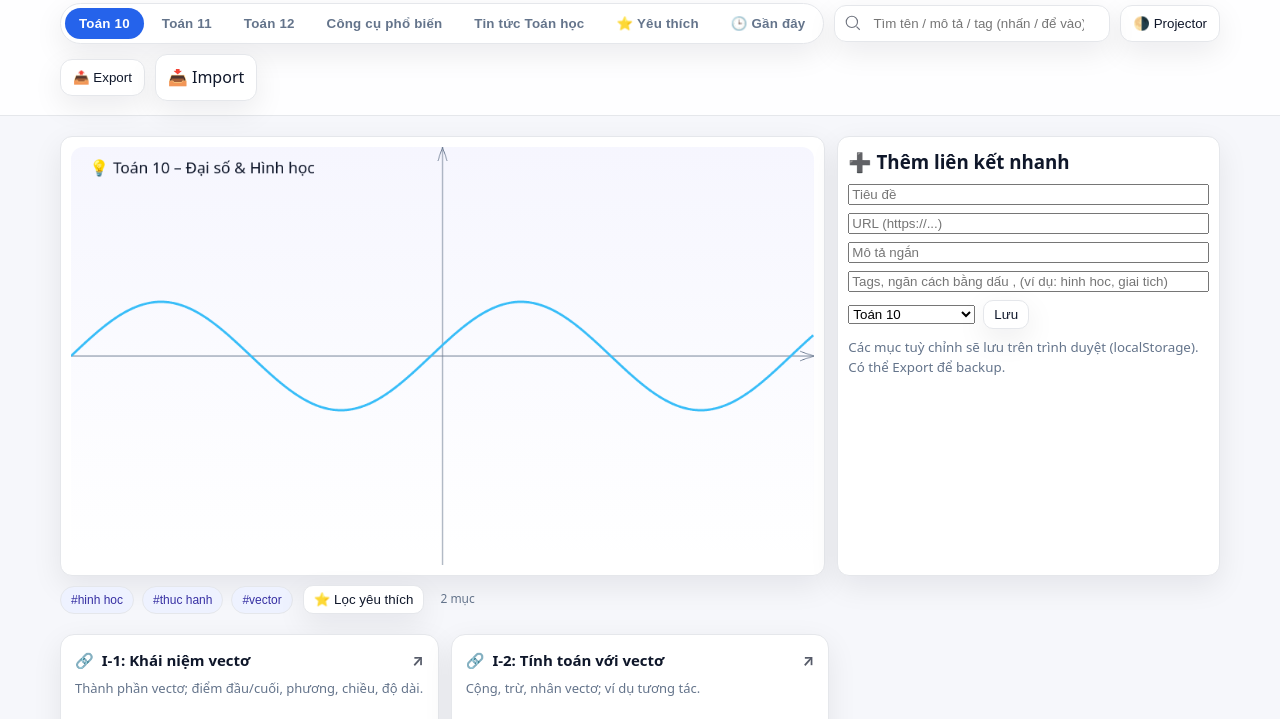
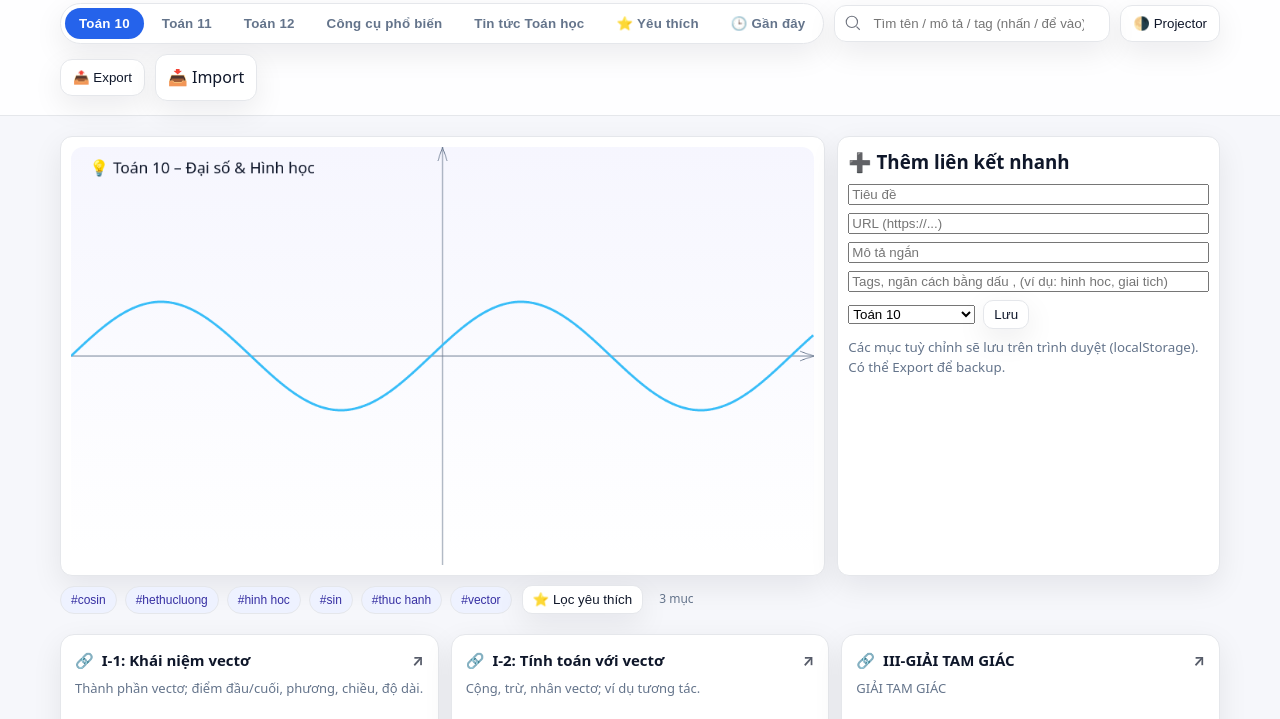
Before and after one commit to Vutienluc178/WEB2, a plain HTML site: page tools/tien-ich/tonghop.html in a window 1280 px wide. Shown: the part 77-796 px from the top of the page. Drawn offline with Linux system fonts and the light colour scheme.

Commit message:
Update tonghop.html

```diff
--- a/tools/tien-ich/tonghop.html
+++ b/tools/tien-ich/tonghop.html
@@ -173,27 +173,150 @@
 <script>
 /* ================== DỮ LIỆU MẪU (có tags) ================== */
 const baseData = {
-  "toan10":[
-    {"title":"I-1: Khái niệm vectơ","path":"https://www.congcutoanhoc.com/congcu/vecto/vecto.html","desc":"Thành phần vectơ; điểm đầu/cuối, phương, chiều, độ dài.","tags":["hinh hoc","vector"]},
-    {"title":"I-2: Tính toán với vectơ","path":"https://www.congcutoanhoc.com/congcu/vecto/tinhvecto.html","desc":"Cộng, trừ, nhân vectơ; ví dụ tương tác.","tags":["hinh hoc","vector","thuc hanh"]}
+  "toan10": [
+    {
+      "title": "I-1: Khái niệm vectơ",
+      "path": "https://www.congcutoanhoc.com/congcu/vecto/vecto.html",
+      "desc": "Thành phần vectơ; điểm đầu/cuối, phương, chiều, độ dài.",
+      "tags": [
+        "hinh hoc",
+        "vector"
+      ]
+    },
+    {
+      "title": "I-2: Tính toán với vectơ",
+      "path": "https://www.congcutoanhoc.com/congcu/vecto/tinhvecto.html",
+      "desc": "Cộng, trừ, nhân vectơ; ví dụ tương tác.",
+      "tags": [
+        "hinh hoc",
+        "vector",
+        "thuc hanh"
+      ]
+    },
+    {
+      "title": "III-GIẢI TAM GIÁC",
+      "path": "https://congcutoanhoc.com/congcu/giaitamgiac/giaitamgiac.html",
+      "desc": "GIẢI TAM GIÁC",
+      "tags": [
+        "hethucluong",
+        "cosin",
+        "sin"
+      ]
+    }
   ],
-  "toan11":[
-    {"title":"III-1: Hàm số lượng giác","path":"https://www.congcutoanhoc.com/congcu/hamluonggiac/hamluonggiac.html","desc":"Đồ thị sin, cos, tan, cot; chu kỳ – biên độ.","tags":["luong giac","do thi"]},
-    {"title":"III-2: Tổ hợp – Xác suất","path":"https://www.congcutoanhoc.com/congcu/xacsuat/xacsuat.html","desc":"Mô phỏng xác suất; luật số lớn.","tags":["xac suat","thong ke"]}
+  "toan11": [
+    {
+      "title": "III-1: Hàm số lượng giác",
+      "path": "https://www.congcutoanhoc.com/congcu/hamluonggiac/hamluonggiac.html",
+      "desc": "Đồ thị sin, cos, tan, cot; chu kỳ – biên độ.",
+      "tags": [
+        "luong giac",
+        "do thi"
+      ]
+    },
+    {
+      "title": "III-2: Tổ hợp – Xác suất",
+      "path": "https://www.congcutoanhoc.com/congcu/xacsuat/xacsuat.html",
+      "desc": "Mô phỏng xác suất; luật số lớn.",
+      "tags": [
+        "xac suat",
+        "thong ke"
+      ]
+    }
   ],
-  "toan12":[
-    {"title":"IV-3: Giải tam giác 2","path":"https://www.congcutoanhoc.com/congcu/giaitamgiac/giaitamgiac.html","desc":"Định lý sin – cos; dựng hình.","tags":["hinh hoc","giai tam giac"]},
-    {"title":"IV-4: Đường tiệm cận hàm số","path":"https://www.congcutoanhoc.com/congcu/tiemcan/tiemcan.html","desc":"Tiệm cận đứng, ngang, xiên.","tags":["giai tich","do thi"]}
+  "toan12": [
+    {
+      "title": "IV-3: Giải tam giác 2",
+      "path": "https://www.congcutoanhoc.com/congcu/giaitamgiac/giaitamgiac.html",
+      "desc": "Định lý sin – cos; dựng hình.",
+      "tags": [
+        "hinh hoc",
+        "giai tam giac"
+      ]
+    },
+    {
+      "title": "IV-4: Đường tiệm cận hàm số",
+      "path": "https://www.congcutoanhoc.com/congcu/tiemcan/tiemcan.html",
+      "desc": "Tiệm cận đứng, ngang, xiên.",
+      "tags": [
+        "giai tich",
+        "do thi"
+      ]
+    },
+    {
+      "title": "TỌA ĐỘ HÌNH CHIẾU",
+      "path": "https://congcutoanhoc.com/congcu/toadovt/index.html",
+      "desc": "Xác định  tọa độ hình chiếu điểm trên Oxyz",
+      "tags": [
+        "Oxyz"
+      ]
+    }
   ],
-  "tools":[
-    {"title":"GeoGebra","path":"https://www.geogebra.org/","desc":"Công cụ hình học/đại số tương tác.","tags":["tool","hinh hoc","do thi"]},
-    {"title":"Desmos","path":"https://www.desmos.com/","desc":"Đồ thị hàm, hoạt động lớp học.","tags":["tool","do thi"]},
-    {"title":"Wolfram Alpha","path":"https://www.wolframalpha.com/","desc":"Tính toán + tri thức.","tags":["tool","CAS"]}
+  "tools": [
+    {
+      "title": "GeoGebra",
+      "path": "https://www.geogebra.org/",
+      "desc": "Công cụ hình học/đại số tương tác.",
+      "tags": [
+        "tool",
+        "hinh hoc",
+        "do thi"
+      ]
+    },
+    {
+      "title": "Desmos",
+      "path": "https://www.desmos.com/",
+      "desc": "Đồ thị hàm, hoạt động lớp học.",
+      "tags": [
+        "tool",
+        "do thi"
+      ]
+    },
+    {
+      "title": "Wolfram Alpha",
+      "path": "https://www.wolframalpha.com/",
+      "desc": "Tính toán + tri thức.",
+      "tags": [
+        "tool",
+        "CAS"
+      ]
+    },
+    {
+      "title": "Tmp",
+      "path": "https://example.com/tmp",
+      "desc": "",
+      "tags": []
+    }
   ],
-  "news":[
-    {"title":"Toán học & ứng dụng – Tạp chí","path":"https://toanhocungdung.vn/","desc":"Tin/bài toán học ứng dụng.","tags":["news","vn"]},
-    {"title":"VnExpress – Khoa học/Toán","path":"https://vnexpress.net/khoa-hoc/toan-hoc","desc":"Mục Toán học của VnExpress.","tags":["news","vn"]},
-    {"title":"MathVN Blog","path":"https://mathvn.net/","desc":"Bài viết, mẹo, thảo luận.","tags":["news","blog","vn"]}
+  "news": [
+    {
+      "title": "Toán học & ứng dụng – Tạp chí",
+      "path": "https://toanhocungdung.vn/",
+      "desc": "Tin/bài toán học ứng dụng.",
+      "tags": [
+        "news",
+        "vn"
+      ]
+    },
+    {
+      "title": "VnExpress – Khoa học/Toán",
+      "path": "https://vnexpress.net/khoa-hoc/toan-hoc",
+      "desc": "Mục Toán học của VnExpress.",
+      "tags": [
+        "news",
+        "vn"
+      ]
+    },
+    {
+      "title": "MathVN Blog",
+      "path": "https://mathvn.net/",
+      "desc": "Bài viết, mẹo, thảo luận.",
+      "tags": [
+        "news",
+        "blog",
+        "vn"
+      ]
+    }
   ]
 };
 
```
